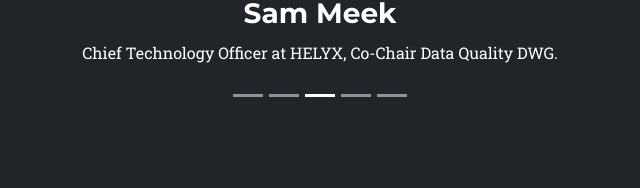
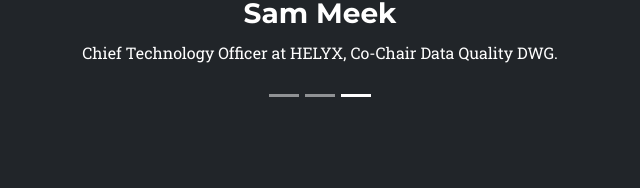
Before and after one commit to opengeospatial/dev-ogc-org-sprint-landing-24, a website: page src/pug/index.pug in a window 1280 px wide. Shown: the part 3472-3660 px from the top of the page, 320-960 px from the left. Drawn offline with nearby package versions, Linux system fonts and the light colour scheme; files that its build step writes are made by us from their sources; files whose address does not match are found by name.

Commit message:
- removed extra buttons on speakers gallery

```diff
--- a/src/pug/index.pug
+++ b/src/pug/index.pug
@@ -184,8 +184,6 @@
                             button.active(type='button' data-bs-target='#carouselExampleControls' data-bs-slide-to='0' aria-current='true' aria-label='Slide 1')
                             button(type='button' data-bs-target='#carouselExampleControls' data-bs-slide-to='1' aria-label='Slide 2')
                             button(type='button' data-bs-target='#carouselExampleControls' data-bs-slide-to='2' aria-label='Slide 3')
-                            button(type='button' data-bs-target='#carouselExampleControls' data-bs-slide-to='3' aria-label='Slide 4')
-                            button(type='button' data-bs-target='#carouselExampleControls' data-bs-slide-to='4' aria-label='Slide 5')
 
                         .carousel-inner
                             .carousel-item.active
```
Also changed, not shown: dist/index.html.
